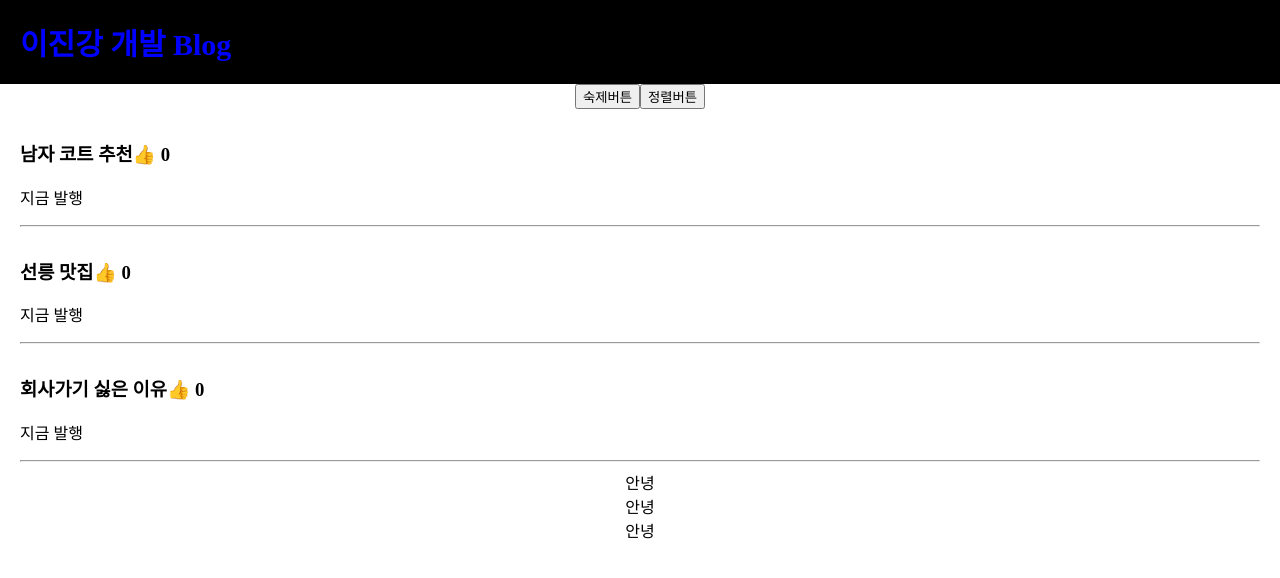
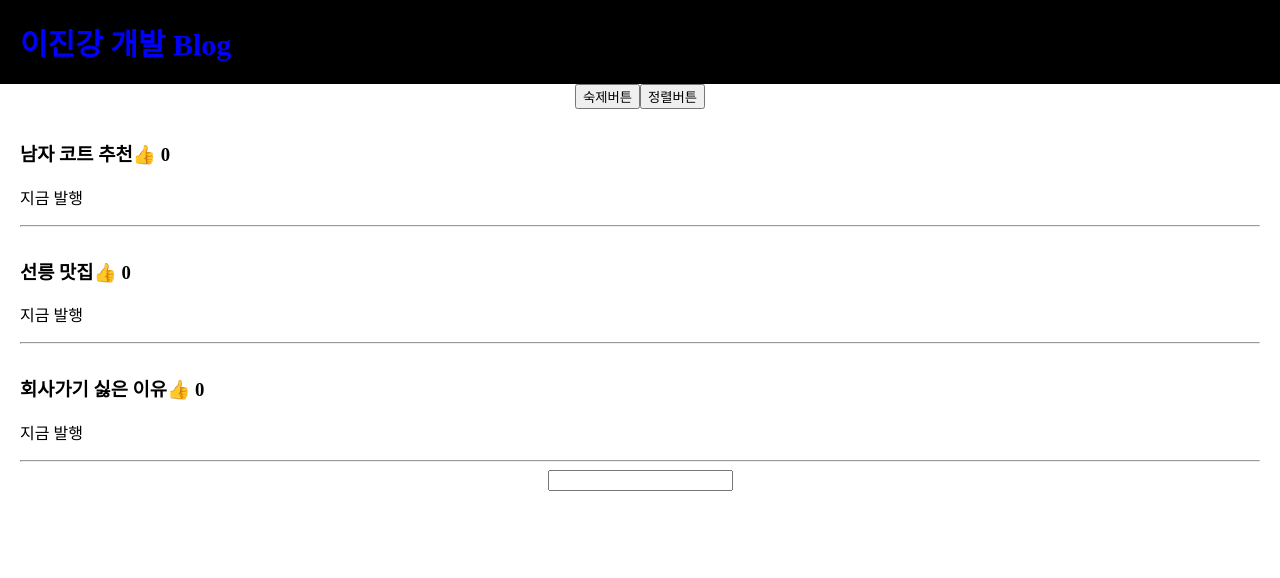
Before and after one commit to qwe5507/REACT-DEV, a React (Create React App) app in the folder react-blog/: page / in a window 1280 px wide. Shown: the top 578 px of the page. Built offline with nearby package versions, Linux system fonts and the light colour scheme.

Commit message:
input 다루기 1 : 사용자가 입력한 글을 변수에 저장하는 법

```diff
--- a/react-blog/src/App.js
+++ b/react-blog/src/App.js
@@ -6,6 +6,7 @@ function App() {
   let [글제목, 글제목변경] = useState(["남자 코트 추천", "선릉 맛집", "회사가기 싫은 이유"]);
   let [따봉갯수, 따봉갯수변경] = useState([0, 0, 0]);
   let [modal, modal변경] = useState([false, false, false]);
+  let [입력값, 입력값변경] = useState("");
 
   function 반복된UI() {
     let 어레이 = [];
@@ -50,22 +51,25 @@ function App() {
       <button onClick={ 글정렬 }>정렬버튼</button>
 
       {
-        글제목.map( (title, idx) => {
-          console.log(idx);
-            return <div className="list">
+        글제목.map( function(title, i){
+            return (
+          <div className="list" key={i}>
             <h3>
-              <span className="title" onClick = { () => 모달변경함수(idx) }>{ title }</span>
-              <span onClick={ () => 따봉갯수변경함수(idx) }>👍 {따봉갯수[idx]}</span>
+              <span className="title" onClick = { () => 모달변경함수(i) }>{ title }</span>
+              <span onClick={ () => 따봉갯수변경함수(i) }>👍 {따봉갯수[i]}</span>
             </h3>
             <p>지금 발행</p>
             <hr/>
-            <Modal 글의제목={title} 모달={modal[idx]}></Modal>
+            <Modal 글의제목={title} 모달={modal[i]}></Modal>
           </div>
+            )
           }
         )
 
       }
-      { 반복된UI() }
+      <input onChange={ e => 입력값변경(e.target.value) }></input>
+      <h4>{ 입력값 }</h4>
+      {/* { 반복된UI() } */}
 
     </div>
   );
```
